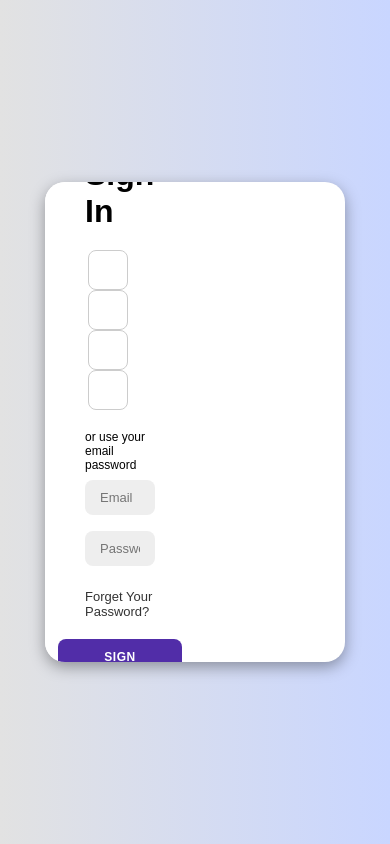
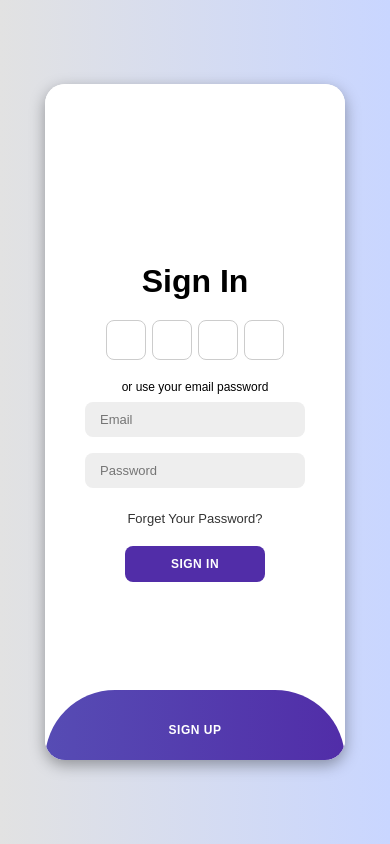
Before and after one commit to ahmadfaqih796/admin-ts-ui, a React (Vite) app: page /login in a window 390 px wide. Built offline with nearby package versions, Linux system fonts and the light colour scheme.

Commit message:
login mobile css

```diff
--- a/src/styles/login.style.css
+++ b/src/styles/login.style.css
@@ -213,16 +213,47 @@ body {
 @media screen and (max-width: 768px) {
   .container {
     width: 300px;
+    min-height: 80vh;
+  }
 
-    min-height: 480px;
+  .sign-in,
+  .sign-up {
+    width: 100%;
   }
+
   .toggle-container {
+    position: absolute;
+    top: auto;
+    bottom: 0;
+    left: 0;
+    right: 0;
+    height: 70px;
+    width: 100%;
+    border-radius: 80px 80px 0 0;
+  }
+  .toggle-container p,
+  .toggle-container h1 {
     display: none;
   }
+  .toggle-container button {
+    border: none;
+  }
+
+  /* .container.active .sign-in {
+    transform: translateX(100%);
+    width: 0;
+  } */
+
   .container.active .sign-in {
     transform: translateX(0);
   }
   .container.active .sign-up {
     transform: translateX(0);
   }
+
+  .container.active .toggle-container {
+    transform: translateY(0);
+    bottom: 0;
+    border-radius: 80px 80px 0 0;
+  }
 }
```
